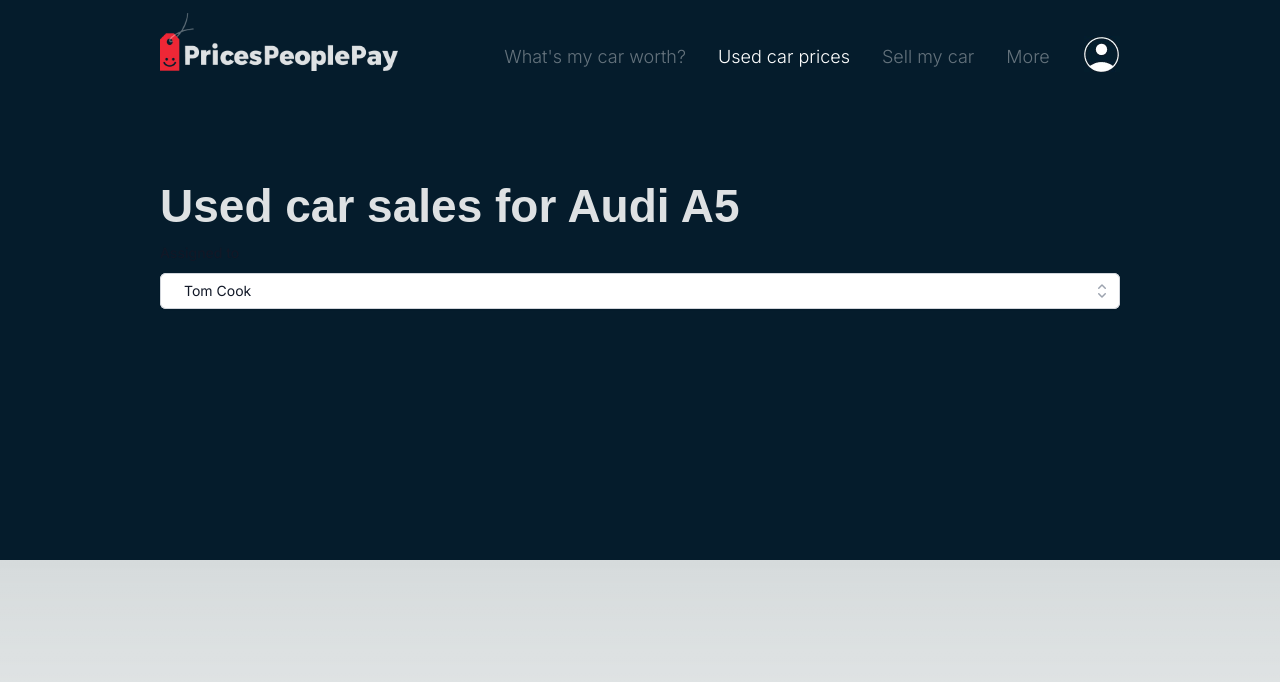
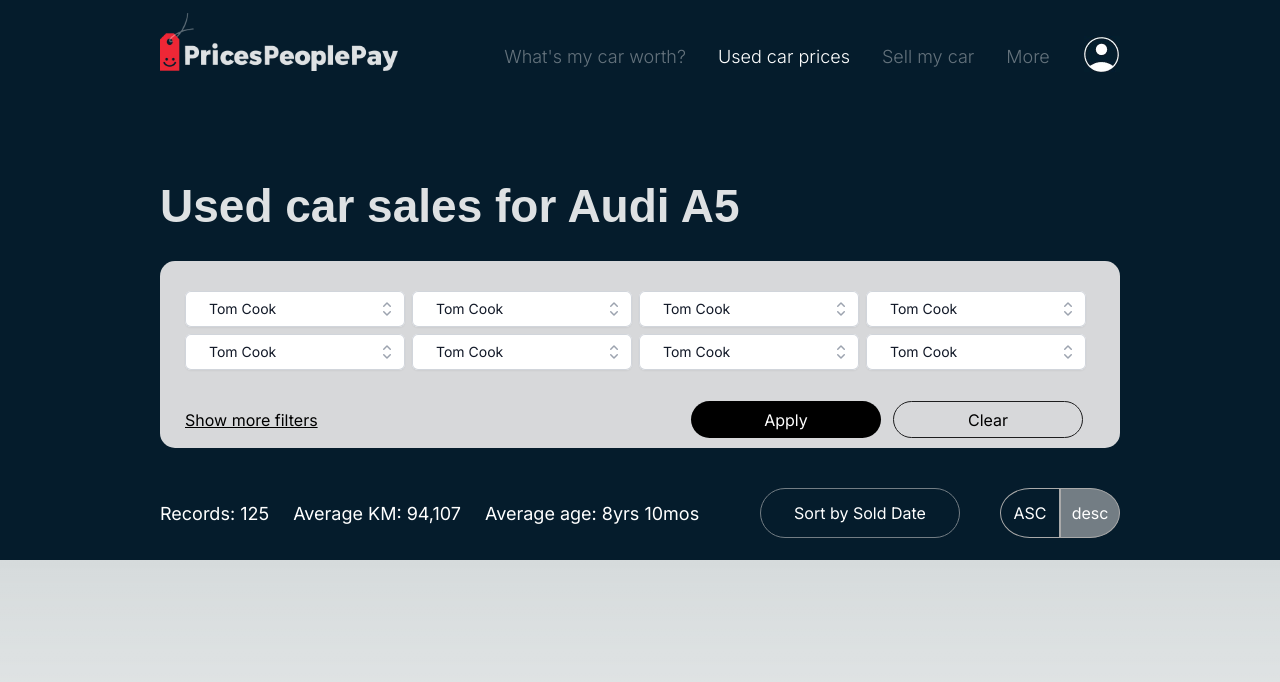
Before and after one commit to David6811/PreInterviewTaskWeb, a Next.js app: page / in a window 1280 px wide. Shown: the top 682 px of the page. Built offline with nearby package versions, Linux system fonts and the light colour scheme.

Commit message:
Completed selector component layout

```diff
--- a/app/components/CarFilter.css
+++ b/app/components/CarFilter.css
@@ -0,0 +1,74 @@
+.carFilterContainer{
+    background-color: #d7d8da;
+    border-radius: 15px;
+}
+
+.carFilterInnerContainner{
+    padding: 10px 25px;
+}
+
+.carFilters{
+    display: flex;
+    flex-wrap: wrap;
+    justify-content: left;
+
+}
+
+.carFilterButtons{
+    display: flex;
+    flex-wrap: wrap;
+}
+.showMoreLink{
+    width: 300px;
+    color: black;
+    text-decoration: underline;
+}
+
+.applyButton{
+    width: 190px;
+    height: 37px;
+    background-color: black;
+    border-radius: 25px;
+}
+
+.clearButton{
+    color: black;
+    border: 1px solid #1d1d1e;
+    width: 190px;
+    height: 37px;
+    background-color: rgba(0, 0, 0, 0);
+    border-radius: 25px;
+}
+
+.filterStatistics{
+    font-size: 18px;
+    font-weight: 400;
+}
+
+.sortButton{
+    border: 1px solid #737d84;
+    width: 200px;
+    height: 50px;
+    background-color: rgba(0, 0, 0, 0);
+    border-radius: 25px;
+}
+
+.ascButton{
+    border-top-left-radius: 60%;
+    border-bottom-left-radius: 60%;
+    border-right: none;
+    border: 1px solid #aaa;
+    width: 60px;
+    height: 50px;
+    background-color: rgba(0, 0, 0, 0);
+}
+
+.descButton{
+    border-top-right-radius: 60%;
+    border-bottom-right-radius: 60%;
+    border: 1px solid #aaa;
+    width: 60px;
+    height: 50px;
+    background-color: rgba(0, 0, 0, 0);
+    background-color: #737d84;
+}
--- a/app/components/CarFilter.tsx
+++ b/app/components/CarFilter.tsx
@@ -3,8 +3,42 @@
 
 export default function CarFilter() {
     return (
-        <div className=''>
-         <CarSelector />
+        <div>
+            <div className='carFilterContainer mt-5'>
+                <div className='carFilterInnerContainner'>
+                    <div className='flex justify-between items-center  mt-3 carFilters'>
+                        <CarSelector />
+                        <CarSelector />
+                        <CarSelector />
+                        <CarSelector />
+                        <CarSelector />
+                        <CarSelector />
+                        <CarSelector />
+                        <CarSelector />
+                    </div>
+                    <div className='flex justify-between items-center mt-8 mr-3 carFilterButtons'>
+                        <a className='showMoreLink'>Show more filters</a>
+                        <div>
+                            <button className='applyButton mr-3'>Apply</button>
+                            <button className='clearButton'>Clear</button>
+                        </div>
+                    </div>
+                </div>
+            </div>
+
+            <div className='mt-10 flex justify-between items-center'>
+                <div className='flex justify-between items-center filterStatistics'>
+                    <div className='mr-6'>Records: 125</div>
+                    <div className='mr-6'>Average KM: 94,107</div>
+                    <div className='mr-6'>Average age: 8yrs 10mos</div>
+                </div>
+                <div>
+                    <button className="sortButton mr-10">Sort by Sold Date</button>
+                    <button className="ascButton">ASC</button>
+                    <button className="descButton">desc</button>
+                </div>
+
+            </div>
         </div>
     );
 }
--- a/app/components/CarSelector.tsx
+++ b/app/components/CarSelector.tsx
@@ -36,10 +36,9 @@
   const [selected, setSelected] = useState(data[3])
 
   return (
-    <Listbox value={selected} onChange={setSelected}>
+    <Listbox value={selected} onChange={setSelected} >
         <>
-          <Listbox.Label className="block text-sm font-medium leading-6 text-gray-900">Assigned to</Listbox.Label>
-          <div className="relative mt-2">
+          <div className="relative mt-2" style={{width:'220px',height:'35px',marginRight:'7px'}}>
             <Listbox.Button className="relative w-full cursor-default rounded-md bg-white py-1.5 pl-3 pr-10 text-left text-gray-900 shadow-sm ring-1 ring-inset ring-gray-300 focus:outline-none focus:ring-2 focus:ring-indigo-500 sm:text-sm sm:leading-6">
               <span className="flex items-center">
                 <span className="ml-3 block truncate">{selected.name}</span>
```
